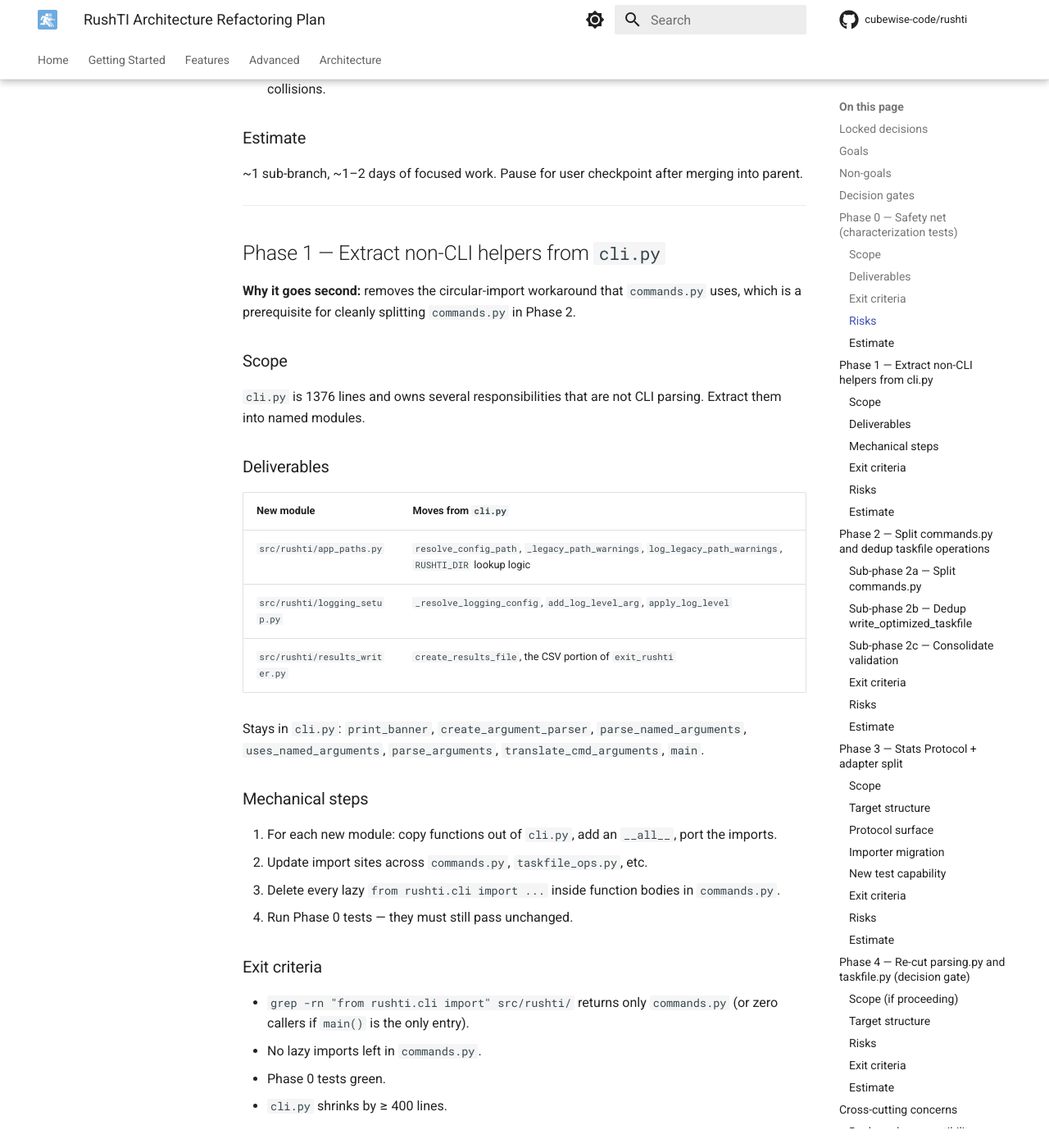
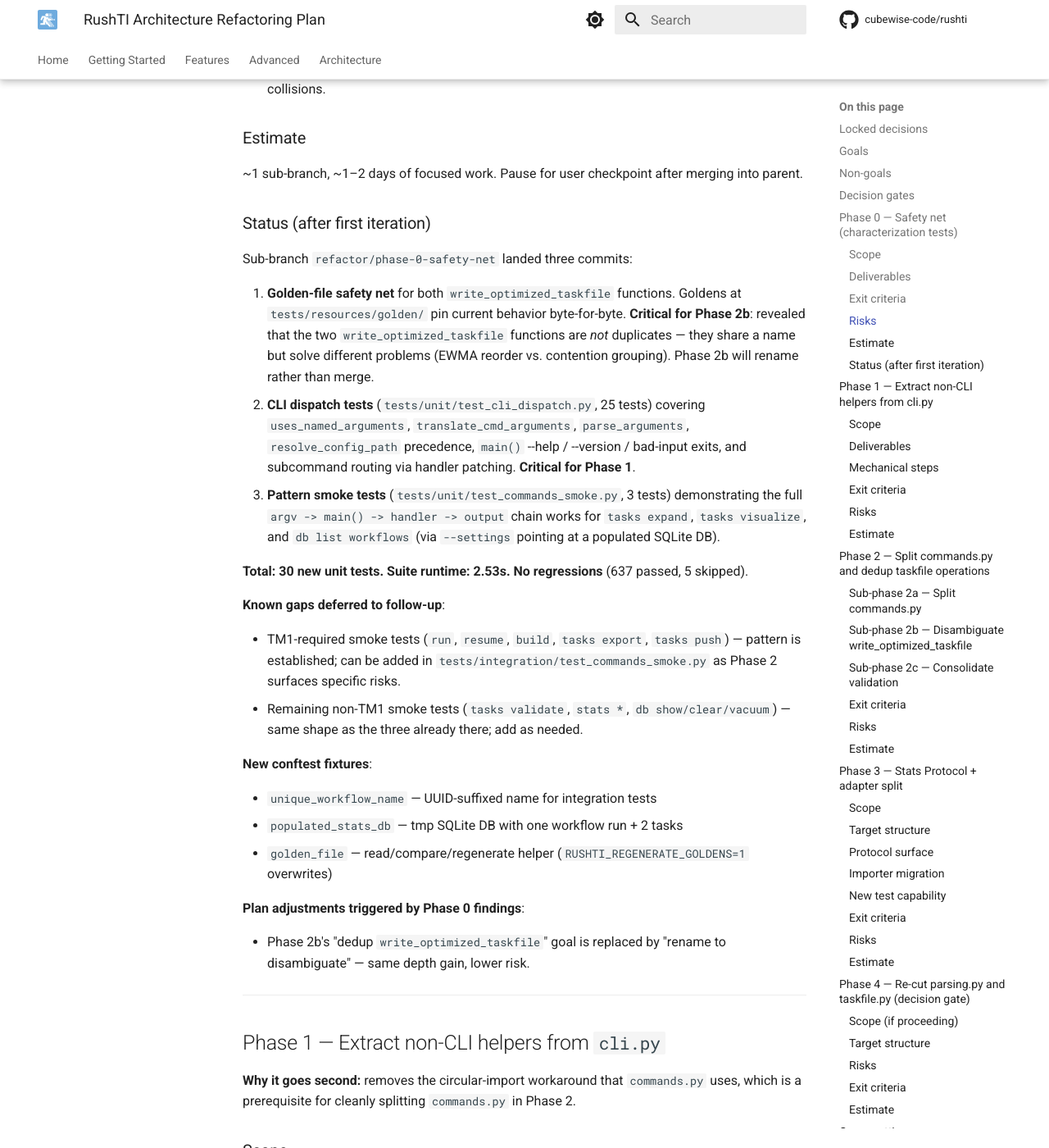
Before and after one commit to cubewise-code/rushti, an MkDocs documentation site: the page built from docs/architecture/refactoring-plan.md, in a window 1280 px wide and 1400 px high, scrolled down 3465 px. Shown: the whole window at 82% size. Built offline with MkDocs 1.6.1 and Material for MkDocs 9.7.7, drawn with Linux system fonts in a browser that asks for light colours; comment, search, counter and statistics services are not loaded; the version menu is left out; some of the changed text lies outside the part shown.

Commit message:
Phase 0: Update plan doc with Phase 0 results and Phase 2b refinement
Records the three Phase 0 commits, the deferred TM1 smoke-test scope,
and the Phase 2b plan adjustment triggered by the discovery that the
two write_optimized_taskfile functions are not duplicates.

Co-Authored-By: Claude Opus 4.7 (1M context) <noreply@anthropic.com>

```diff
--- a/docs/architecture/refactoring-plan.md
+++ b/docs/architecture/refactoring-plan.md
@@ -88,6 +88,52 @@ Black-box tests that invoke RushTI through its public surface (`argv` → exit c
 
 ~1 sub-branch, ~1–2 days of focused work. Pause for user checkpoint after merging into parent.
 
+### Status (after first iteration)
+
+Sub-branch ``refactor/phase-0-safety-net`` landed three commits:
+
+1. **Golden-file safety net** for both ``write_optimized_taskfile``
+   functions. Goldens at ``tests/resources/golden/`` pin current behavior
+   byte-for-byte. **Critical for Phase 2b**: revealed that the two
+   ``write_optimized_taskfile`` functions are *not* duplicates — they
+   share a name but solve different problems (EWMA reorder vs.
+   contention grouping). Phase 2b will rename rather than merge.
+2. **CLI dispatch tests** (``tests/unit/test_cli_dispatch.py``, 25 tests)
+   covering ``uses_named_arguments``, ``translate_cmd_arguments``,
+   ``parse_arguments``, ``resolve_config_path`` precedence, ``main()``
+   --help / --version / bad-input exits, and subcommand routing via
+   handler patching. **Critical for Phase 1**.
+3. **Pattern smoke tests** (``tests/unit/test_commands_smoke.py``,
+   3 tests) demonstrating the full ``argv -> main() -> handler ->
+   output`` chain works for ``tasks expand``, ``tasks visualize``, and
+   ``db list workflows`` (via ``--settings`` pointing at a populated
+   SQLite DB).
+
+**Total: 30 new unit tests. Suite runtime: 2.53s. No regressions**
+(637 passed, 5 skipped).
+
+**Known gaps deferred to follow-up**:
+
+- TM1-required smoke tests (``run``, ``resume``, ``build``,
+  ``tasks export``, ``tasks push``) — pattern is established; can be
+  added in ``tests/integration/test_commands_smoke.py`` as Phase 2
+  surfaces specific risks.
+- Remaining non-TM1 smoke tests (``tasks validate``, ``stats *``,
+  ``db show/clear/vacuum``) — same shape as the three already there;
+  add as needed.
+
+**New conftest fixtures**:
+
+- ``unique_workflow_name`` — UUID-suffixed name for integration tests
+- ``populated_stats_db`` — tmp SQLite DB with one workflow run + 2 tasks
+- ``golden_file`` — read/compare/regenerate helper
+  (``RUSHTI_REGENERATE_GOLDENS=1`` overwrites)
+
+**Plan adjustments triggered by Phase 0 findings**:
+
+- Phase 2b's "dedup ``write_optimized_taskfile``" goal is replaced by
+  "rename to disambiguate" — same depth gain, lower risk.
+
 ---
 
 ## Phase 1 — Extract non-CLI helpers from `cli.py`
@@ -165,13 +211,22 @@ src/rushti/commands/
 
 `commands/__init__.py` keeps `commands.run_build_command` etc. importable from the original path — backwards compat for any caller that imports them directly.
 
-### Sub-phase 2b — Dedup `write_optimized_taskfile`
+### Sub-phase 2b — Disambiguate `write_optimized_taskfile`
 
-Today: two functions with the same name in `taskfile_ops.py:1194` and `contention_analyzer.py:906`.
+**Plan revised after Phase 0 finding:** the two functions sharing the
+name `write_optimized_taskfile` are not duplicates — they have different
+signatures and solve different problems:
 
-- Make `Taskfile.with_optimized_order(...)` a method on the `Taskfile` dataclass in `taskfile.py`.
-- Both call sites become callers of the method.
-- Phase 0 snapshot tests catch any drift between the two old implementations during the merge.
+- `taskfile_ops.write_optimized_taskfile(path, optimized_order, output, AnalysisReport)` — EWMA-based reordering by task-ID list.
+- `contention_analyzer.write_optimized_taskfile(path, ContentionAnalysisResult, output)` — contention-driver grouping with predecessor injection and `max_workers` embedding.
+
+The original "merge into one method" plan would have produced an
+overloaded API. Better:
+
+- Rename to `taskfile_ops.write_ewma_optimized_taskfile`.
+- Rename to `contention_analyzer.write_contention_optimized_taskfile`.
+- Optionally: hoist both to methods on `Taskfile` (`with_ewma_order`, `with_contention_optimization`) so the model owns its operations.
+- Phase 0 golden-file snapshots guard against any byte-level drift during the rename.
 
 ### Sub-phase 2c — Consolidate validation
 
```
